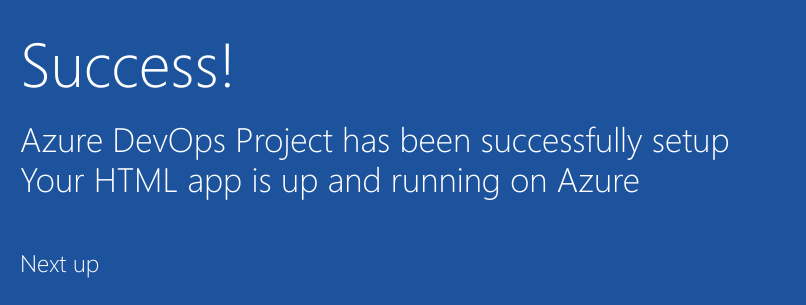
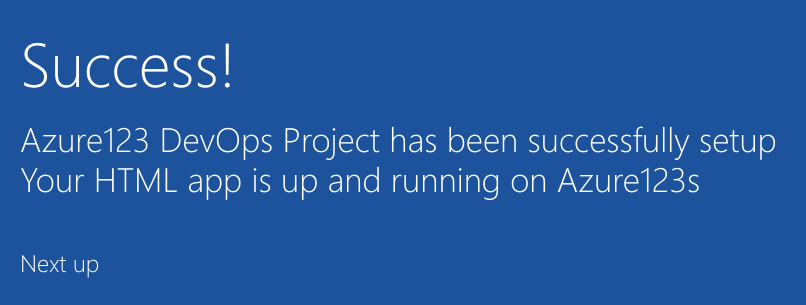
Before and after one commit to MrBhadri/devopsassignment2, a plain HTML site: page index.html in a window 1280 px wide. Shown: the part 352-657 px from the top of the page, 205-1011 px from the left. Drawn offline with Linux system fonts and the light colour scheme.

Commit message:
feat branch commit

```diff
--- a/index.html
+++ b/index.html
@@ -19,8 +19,8 @@
         </div>
             <div class="content-body">
                 <div class="success-text">Success!</div>
-                <div class="description line-1"> Azure DevOps Project has been successfully setup</div>
-                <div class="description line-2"> Your HTML app is up and running on Azure</div>
+                <div class="description line-1"> Azure123 DevOps Project has been successfully setup</div>
+                <div class="description line-2"> Your HTML app is up and running on Azure123s</div>
                 <div class="next-steps-container">
                     <div class="next-steps-header">Next up</div>
                     <div class="next-steps-body">
```
